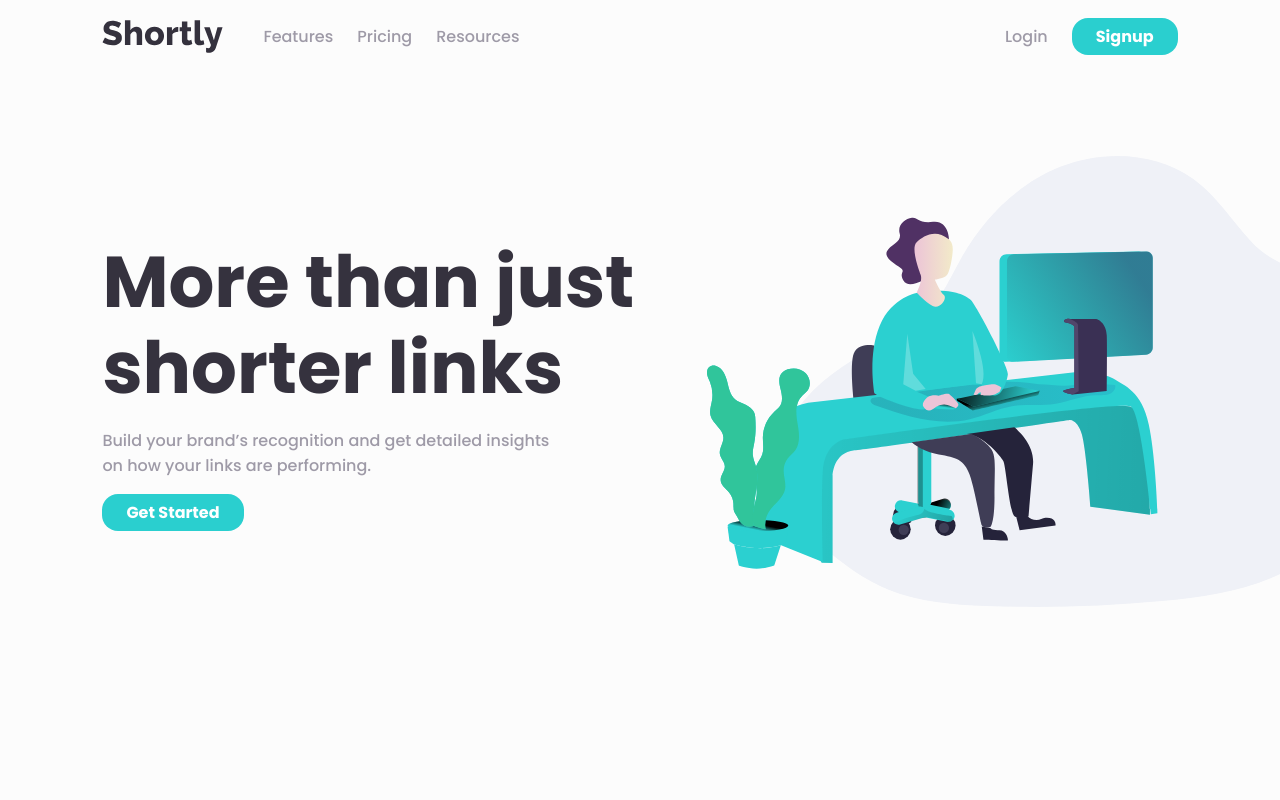
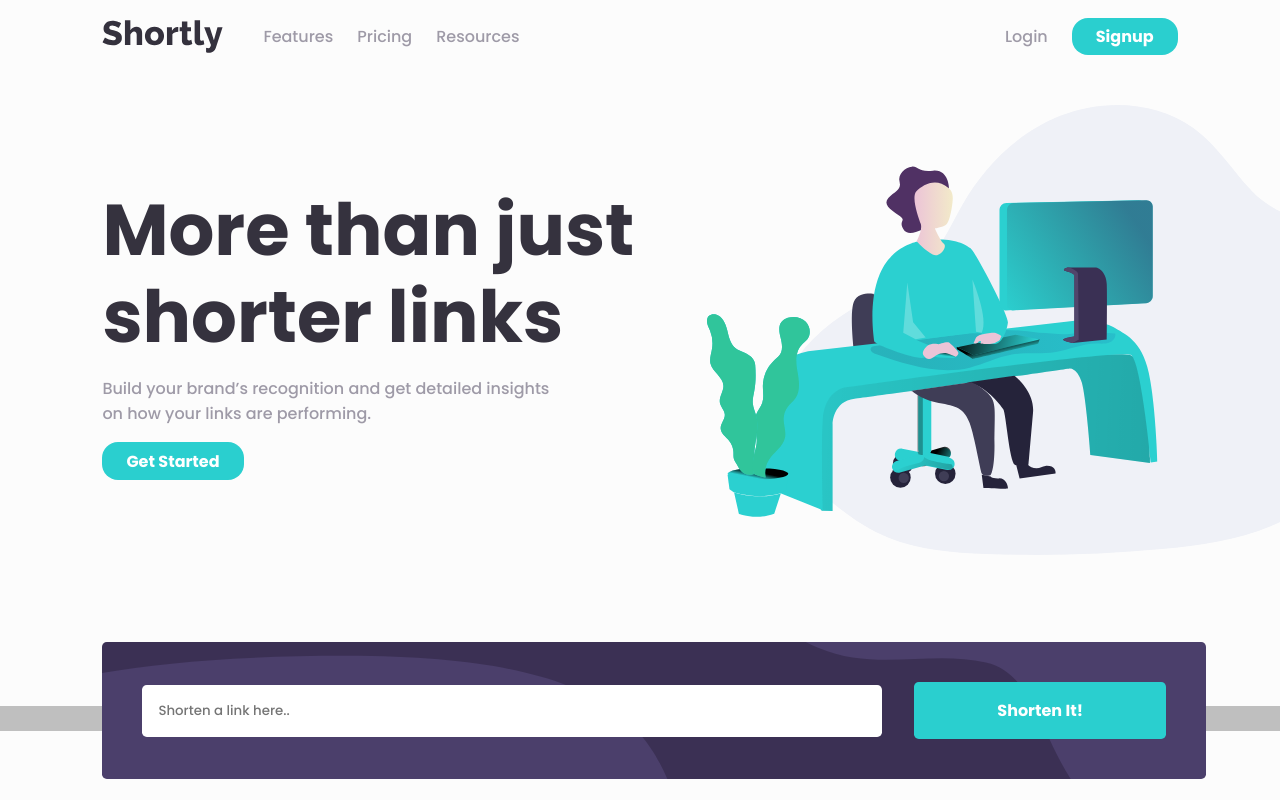
Before and after one commit to Okantey/url-shortener, a React (Vite) app: page / in a window 1280 px wide. Shown: the top 800 px of the page. Built offline with nearby package versions, Linux system fonts and the light colour scheme.

Commit message:
updated shortener component

```diff
--- a/src/App.jsx
+++ b/src/App.jsx
@@ -1,11 +1,12 @@
 import { useState } from "react";
 import "./App.css";
-import { Header } from "./components";
+import { Header, Statistics } from "./components";
 
 function App() {
   return (
     <div className="App">
       <Header />
+      <Statistics />
     </div>
   );
 }
--- a/src/components/header/Header.css
+++ b/src/components/header/Header.css
@@ -5,7 +5,8 @@
   grid-template-columns: repeat(2, 1fr);
   gap: 2rem;
   place-items: center;
-  height: 70vh;
+  margin-bottom: 7rem;
+  /* height: 70vh; */
 }
 
 .hero__block {
--- a/src/components/index.js
+++ b/src/components/index.js
@@ -1,2 +1,5 @@
 export { default as Navbar } from "./navbar/Navbar"
 export { default as Header } from "./header/Header"
+export { default as Button } from "./button/Button"
+export { default as Shortener } from "./shortener/Shortener"
+export { default as Statistics } from "./statistics/Statistics"
--- /dev/null
+++ b/src/components/shortener/Shortener.css
@@ -0,0 +1,38 @@
+.shortener {
+  background: url("../../assets/bg-shorten-desktop.svg");
+  background-position: center;
+  background-size: cover;
+  background-color: var(--Dark-Violet);
+  width: 80%;
+  margin: auto;
+  padding: 2.5rem;
+  position: absolute;
+  top: -4rem;
+  left: 8%;
+  right: 8%;
+  border-radius: 0.3rem;
+}
+
+.shortener__box {
+  display: flex;
+  align-items: center;
+  gap: 2rem;
+}
+.shortener__box input {
+  flex: 3;
+  padding-block: 1rem;
+  border-radius: 0.3rem;
+  outline: none;
+  border: none;
+  padding-left: 1rem;
+}
+.shortener__box button {
+  flex: 1;
+  color: white;
+  background-color: var(--Cyan);
+  border: none;
+  border-radius: 0.3rem;
+  font-weight: var(--heavy-weight);
+  font-size: 1rem;
+  padding-block: 1rem;
+}
--- /dev/null
+++ b/src/components/shortener/Shortener.jsx
@@ -0,0 +1,15 @@
+import React from "react";
+import "./Shortener.css";
+
+const Shortener = () => {
+  return (
+    <section className="shortener">
+      <div className="shortener__box">
+        <input type="text" placeholder="Shorten a link here.." />
+        <button role="submit">Shorten It!</button>
+      </div>
+    </section>
+  );
+};
+
+export default Shortener;
--- /dev/null
+++ b/src/components/statistics/Statistics.css
@@ -0,0 +1,5 @@
+.statistics {
+  background: var(--Gray);
+  padding-inline: var(--body-padding);
+  position: relative;
+}
--- /dev/null
+++ b/src/components/statistics/Statistics.jsx
@@ -0,0 +1,14 @@
+import React from "react";
+import "./Statistics.css";
+import Shortener from "../shortener/Shortener";
+
+const Statistics = () => {
+  return (
+    <section className="statistics">
+      <Shortener />
+      <div>stats</div>
+    </section>
+  );
+};
+
+export default Statistics;
--- a/src/index.css
+++ b/src/index.css
@@ -27,6 +27,9 @@ html {
 * {
   font-family: var(--font-family);
 }
+button {
+  cursor: pointer;
+}
 ::before,
 ::after {
   box-sizing: border-box;
```
